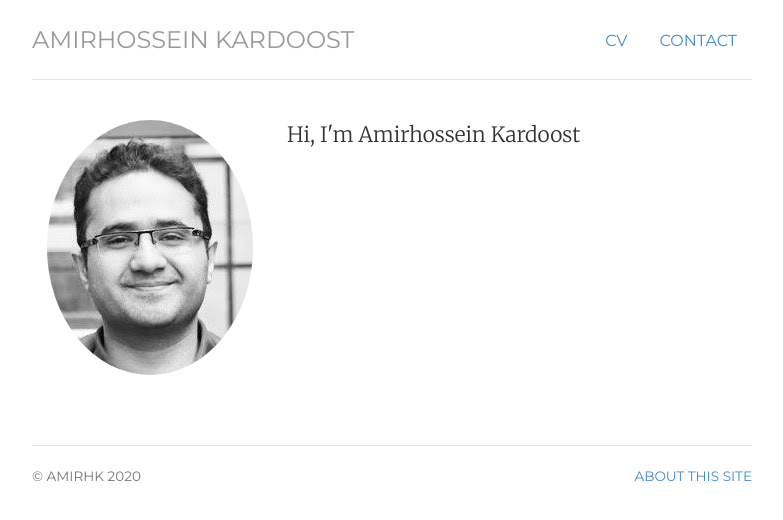
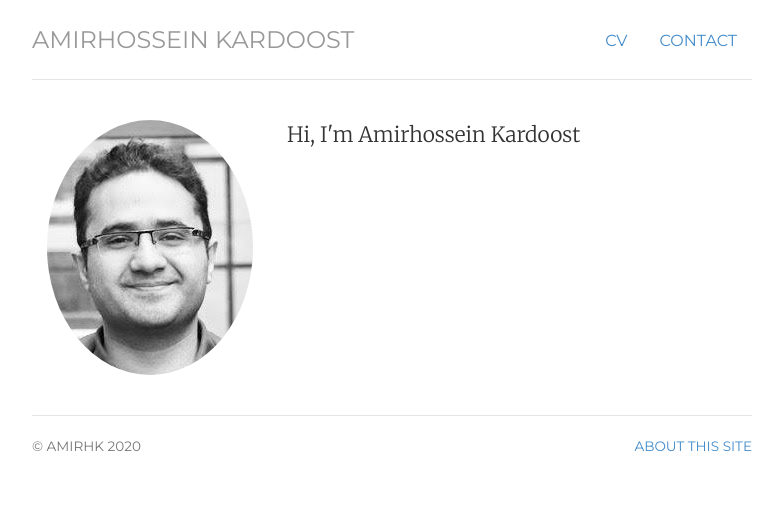
Before and after one commit to Amirhk-dev/Amirhk-dev.github.io, a Jekyll site: the page built from index.html, in a window 1280 px wide. Shown: the top 520 px of the page, without its empty margins (248-1031 px from the left). Built offline with Jekyll 4.4.1, drawn with Linux system fonts in a browser that asks for light colours.

Commit message:
Update style.css

```diff
--- a/css/style.css
+++ b/css/style.css
@@ -14,7 +14,7 @@
 h3.text-muted a {text-decoration: none; color: #999999; }
 h3.text-muted a:hover { text-decoration: none; color: #0088cc; }
 
-img.avatar{
+.flippable.img.avatar{
 	margin-bottom: 30px;
 }
 
```
